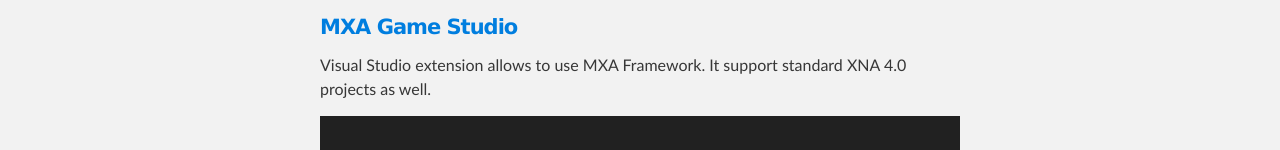
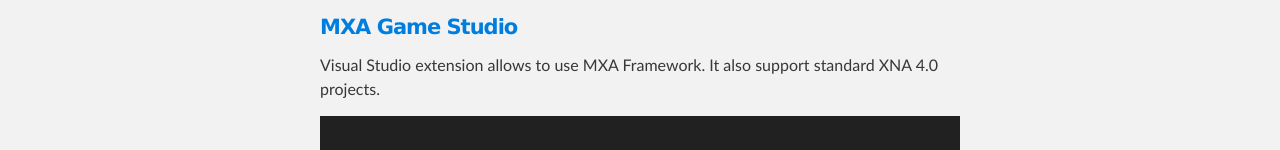
Before and after one commit to insma/insma.github.io, a plain HTML site: page index.html in a window 1280 px wide. Shown: the part 547-697 px from the top of the page. Drawn offline with Linux system fonts and the light colour scheme.

Commit message:
Update index.html

```diff
--- a/index.html
+++ b/index.html
@@ -39,7 +39,7 @@
 <h4><a href="https://github.com/insma/MXA-Framework">MXA Framework</a></h4>
 <p>MXA Framework is an open-source XNA like based framework based on SharpDX Direct3D. It allow you to develop high performance game, 2D and 3D graphics rendering with familiar API.</p>
 <h4><a href="https://github.com/insma/MXA-Game-Studio">MXA Game Studio</a></h4>
-<p>Visual Studio extension allows to use MXA Framework. It support standard XNA 4.0 projects as well.</p>
+<p>Visual Studio extension allows to use MXA Framework. It also support standard XNA 4.0 projects.</p>
 
     <!-- FOOTER  -->
     <div id="footer_wrap" class="outer">
```
